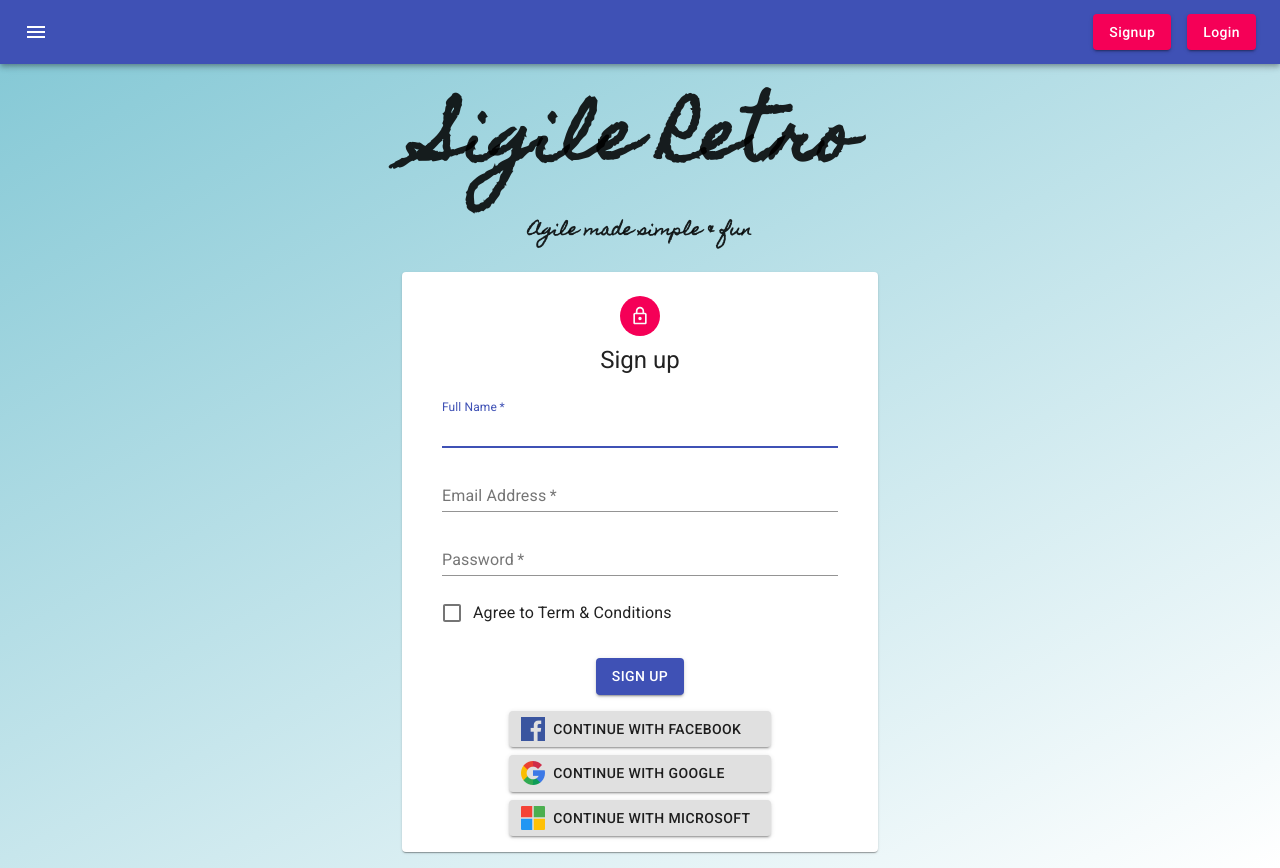
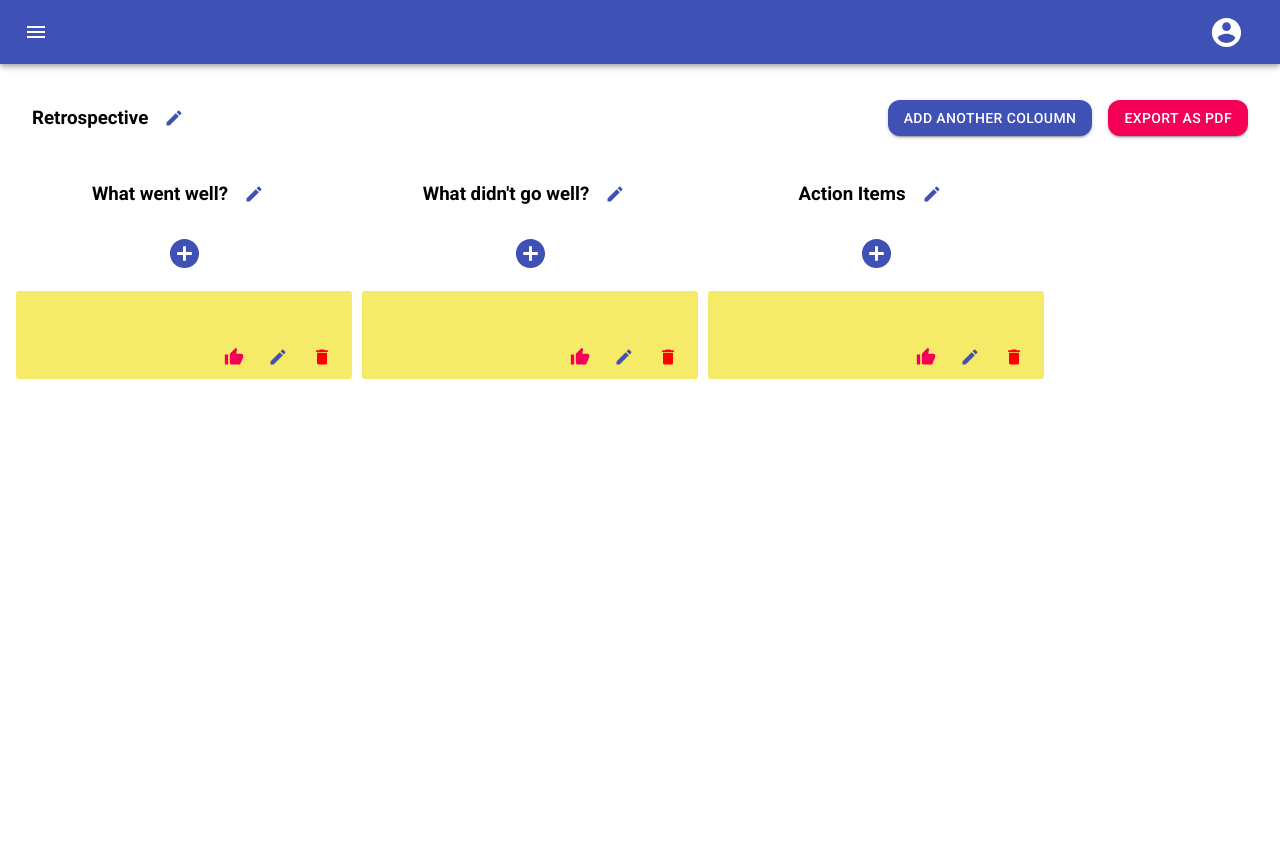
Before and after one commit to dineshsy/Sigile-Retro, a React (Create React App) app: page /board in a window 1280 px wide. After the commit the page ends 812 px from the top, so only its background shows below. Built offline with nearby package versions, Linux system fonts and the light colour scheme.

Commit message:
Feat: Dashboard UI :smile:

```diff
--- a/src/App.js
+++ b/src/App.js
@@ -1,7 +1,9 @@
 import React, { useState } from 'react';
-import { NavigationBar } from './Reusables/Interactive/NavigationBar/NavigationBar';
+import { NavigationBar } from './Reusables/Interactive/NavigationBar';
 import { Authentication } from './Authentication';
 import styled from 'styled-components';
+import { Redirect, Route, Switch } from 'react-router-dom';
+import { Dashboard } from './Dashboard/Dashboard';
 
 const MainWrapper = styled.div`
   display: flex;
@@ -23,7 +25,15 @@ function App() {
         handleSignUpClick={() => setIsSignup(true)}
       />
       <main>
-        <Authentication isSignup={isSignup} />
+        <Switch>
+          <Route path="/board">
+            <Dashboard />
+          </Route>
+          <Route path="/" exact>
+            <Authentication isSignup={isSignup} />
+          </Route>
+          <Redirect to="/" />
+        </Switch>
       </main>
     </MainWrapper>
   );
--- a/src/Authentication/SignIn/SignIn.js
+++ b/src/Authentication/SignIn/SignIn.js
@@ -3,8 +3,6 @@ import Avatar from '@material-ui/core/Avatar';
 import Button from '@material-ui/core/Button';
 import CssBaseline from '@material-ui/core/CssBaseline';
 import TextField from '@material-ui/core/TextField';
-import FormControlLabel from '@material-ui/core/FormControlLabel';
-import Checkbox from '@material-ui/core/Checkbox';
 import Grid from '@material-ui/core/Grid';
 import LockOutlinedIcon from '@material-ui/icons/LockOutlined';
 import Typography from '@material-ui/core/Typography';
--- /dev/null
+++ b/src/Dashboard/Dashboard.js
@@ -0,0 +1,18 @@
+import React from 'react';
+import { Toolbar } from './components/Toolbar';
+import styled from 'styled-components';
+import { Board } from './components/Board';
+
+const DashboardWrapper = styled.section`
+  display: block;
+  padding: 2rem 0rem;
+  width: 100%;
+`;
+export const Dashboard = () => {
+  return (
+    <DashboardWrapper>
+      <Toolbar />
+      <Board />
+    </DashboardWrapper>
+  );
+};
--- /dev/null
+++ b/src/Dashboard/components/Board/components/Card.js
@@ -0,0 +1,62 @@
+import { IconButton } from '@material-ui/core';
+import React from 'react';
+import styled from 'styled-components';
+import { ThumbUp as ThumbUpIcon } from '@material-ui/icons';
+import { Edit as EditIcon } from '@material-ui/icons';
+import { Delete as DeleteIcon } from '@material-ui/icons';
+const CardWrapper = styled.div`
+  width: 20rem;
+  display: flex;
+  flex-direction: column;
+  min-height: 5rem;
+  background-color: #f6eb68;
+  border-radius: 3px;
+  padding: 0.5rem 0.5rem 0 0.5rem;
+  > p {
+    width: 100%;
+    height: auto;
+    flex: 2;
+  }
+
+  .action-items {
+    display: flex;
+    justify-content: flex-end;
+  }
+`;
+
+export const Card = ({ content }) => {
+  return (
+    <CardWrapper>
+      <p>{content}</p>
+      <div className="action-items">
+        <ActionItem
+          icon={<ThumbUpIcon fontSize="small" />}
+          color="secondary"
+          label="like card"
+        />
+        <ActionItem
+          icon={<EditIcon fontSize="small" />}
+          color="primary"
+          label="Edit card"
+        />
+        <ActionItem
+          icon={
+            <DeleteIcon style={{ color: 'red' }} fontSize="small" />
+          }
+          label="Delete card"
+        />
+      </div>
+    </CardWrapper>
+  );
+};
+
+const ActionItem = ({
+  icon,
+  handleClick = () => {},
+  color,
+  label,
+}) => (
+  <IconButton aria-label={label} onClick={handleClick} color={color}>
+    {icon}
+  </IconButton>
+);
--- /dev/null
+++ b/src/Dashboard/components/Board/components/List.js
@@ -0,0 +1,31 @@
+import React from 'react';
+import styled from 'styled-components';
+import { IconTitle } from '../../../../Reusables/Interactive/IconTitle';
+import { Edit as EditIcon } from '@material-ui/icons';
+import { AddCircle as AddCircleIcon } from '@material-ui/icons';
+import { IconButton } from '@material-ui/core';
+import { Card } from './Card';
+
+const ListWrapper = styled.div`
+  width: fit-content;
+  display: grid;
+  justify-items: center;
+  gap: 8px;
+  margin-top: 2rem;
+`;
+
+export const List = ({ title }) => {
+  return (
+    <ListWrapper>
+      <IconTitle title={title} icon={<EditIcon fontSize="small" />} />
+      <IconButton
+        aria-label={`add a new card`}
+        onClick={() => {}}
+        color="primary"
+      >
+        <AddCircleIcon fontSize="large" />
+      </IconButton>
+      <Card />
+    </ListWrapper>
+  );
+};
--- /dev/null
+++ b/src/Dashboard/components/Board/index.js
@@ -0,0 +1,23 @@
+import React from 'react';
+import styled from 'styled-components';
+import { List } from './components/List';
+const BoardWrapper = styled.div`
+  display: grid;
+  width: fit-content;
+  grid-auto-flow: column;
+  gap: 10px;
+  align-items: flex-start;
+  overflow-x: auto;
+  margin: 0 1rem;
+  min-height: 100%;
+`;
+
+export const Board = () => {
+  return (
+    <BoardWrapper>
+      <List title="What went well?" />
+      <List title="What didn't go well?" />
+      <List title="Action Items" />
+    </BoardWrapper>
+  );
+};
--- /dev/null
+++ b/src/Dashboard/components/Toolbar.js
@@ -0,0 +1,40 @@
+import React from 'react';
+import styled from 'styled-components';
+import { IconTitle } from '../../Reusables/Interactive/IconTitle';
+import EditIcon from '@material-ui/icons/Edit';
+import { Button } from '@material-ui/core';
+
+const ToolbarWrapper = styled.div`
+  display: flex;
+  justify-content: space-between;
+  align-items: center;
+  padding: 0 2rem;
+`;
+
+const ButtonGroup = styled.div`
+  display: grid;
+  grid-auto-flow: column;
+  gap: 1rem;
+
+  > button {
+    border-radius: 12px;
+  }
+`;
+export const Toolbar = () => {
+  return (
+    <ToolbarWrapper>
+      <IconTitle
+        title="Retrospective"
+        icon={<EditIcon fontSize="small" />}
+      />
+      <ButtonGroup>
+        <Button variant="contained" color="primary">
+          Add another Coloumn
+        </Button>
+        <Button variant="contained" color="secondary">
+          Export as PDF
+        </Button>
+      </ButtonGroup>
+    </ToolbarWrapper>
+  );
+};
--- /dev/null
+++ b/src/Reusables/Interactive/IconTitle.js
@@ -0,0 +1,25 @@
+import { IconButton } from '@material-ui/core';
+import React from 'react';
+import styled from 'styled-components';
+
+const IconTitleWrapper = styled.div`
+  display: grid;
+  grid-auto-flow: column;
+  gap: 4px;
+  align-items: center;
+`;
+
+export const IconTitle = ({ title, icon, handleMenu = () => {} }) => {
+  return (
+    <IconTitleWrapper>
+      <h3>{title}</h3>
+      <IconButton
+        aria-label={`action button for ${title}`}
+        onClick={handleMenu}
+        color="primary"
+      >
+        {icon}
+      </IconButton>
+    </IconTitleWrapper>
+  );
+};
--- a/src/Reusables/Interactive/NavigationBar/NavigationBar.js
+++ b/src/Reusables/Interactive/NavigationBar.js
@@ -47,7 +47,7 @@ export const NavigationBar = ({
   handleSignUpClick,
 }) => {
   const classes = useStyles();
-  const [auth, setAuth] = React.useState(false);
+  const auth = true;
   const [anchorEl, setAnchorEl] = React.useState(null);
 
   const open = Boolean(anchorEl);
```
